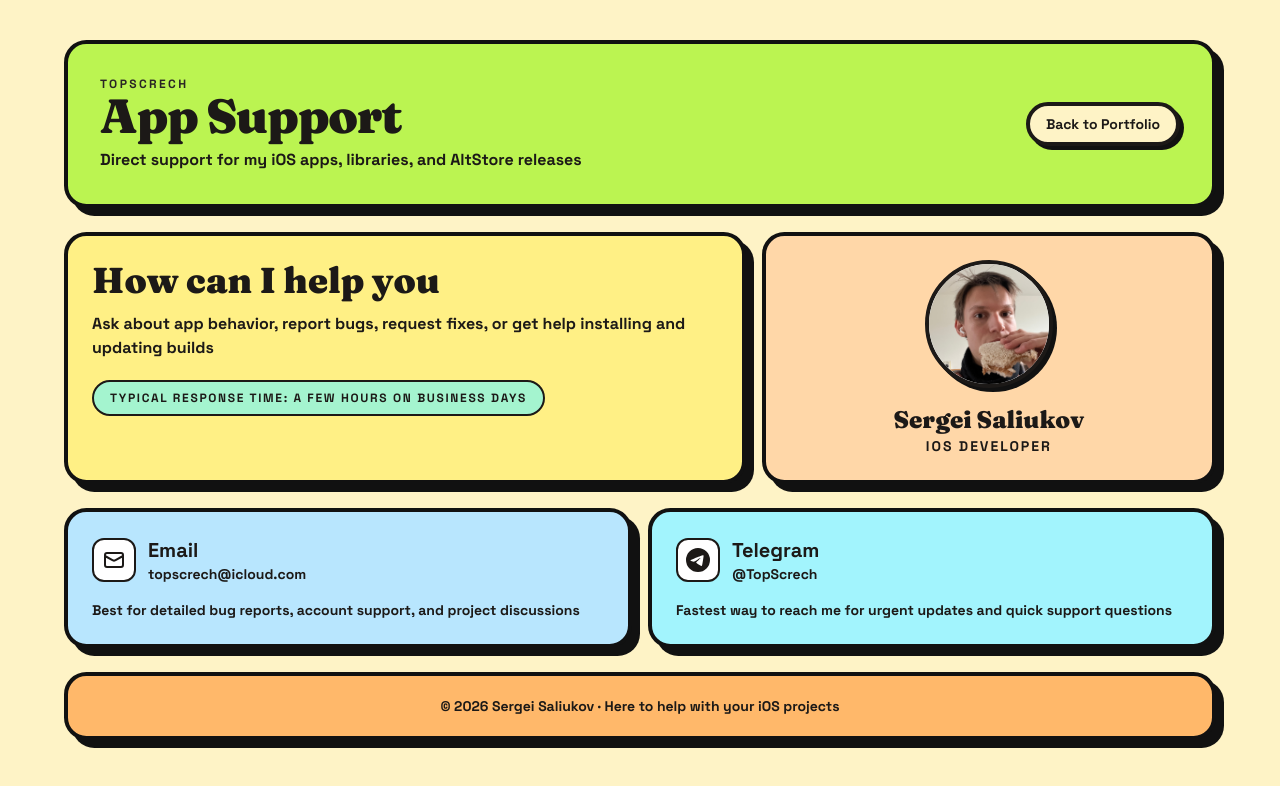
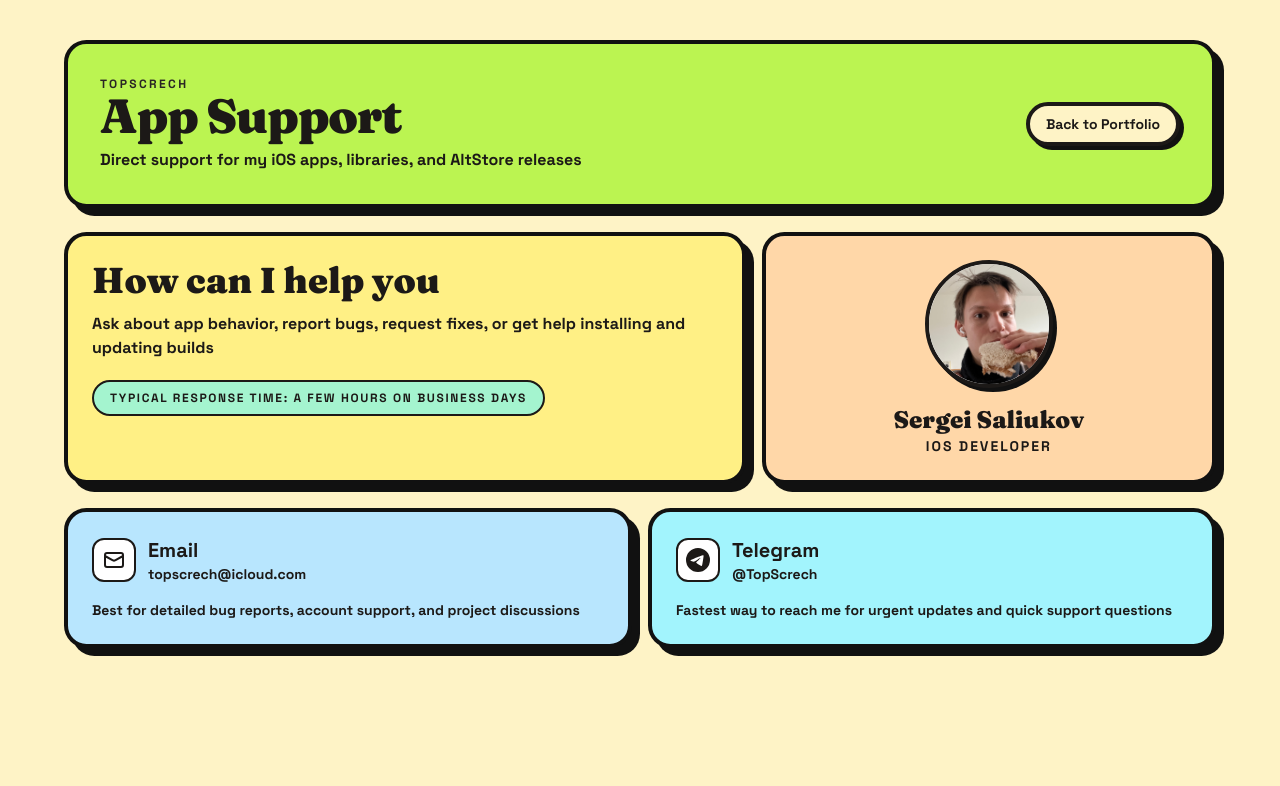
Before and after one commit to TopScrech/TopScrech-dev, a Nuxt app: page /app/support in a window 1280 px wide. Shown: the top 786 px of the page. Built offline with nearby package versions, Linux system fonts and the light colour scheme.

Commit message:
Remove copyright footer text

```diff
--- a/pages/app/support/index.vue
+++ b/pages/app/support/index.vue
@@ -105,11 +105,6 @@
         </a>
       </section>
 
-      <footer class="block-card bg-orange-300 p-5 text-center">
-        <p class="text-sm font-black">
-          © {{ currentYear }} Sergei Saliukov · Here to help with your iOS projects
-        </p>
-      </footer>
     </div>
   </div>
 </template>
--- a/pages/index.vue
+++ b/pages/index.vue
@@ -104,7 +104,6 @@
               {{ platform }}
             </span>
           </div>
-          <p class="mt-5 text-sm font-bold">© {{ currentYear }} Sergei Saliukov</p>
         </article>
       </section>
     </div>
```
